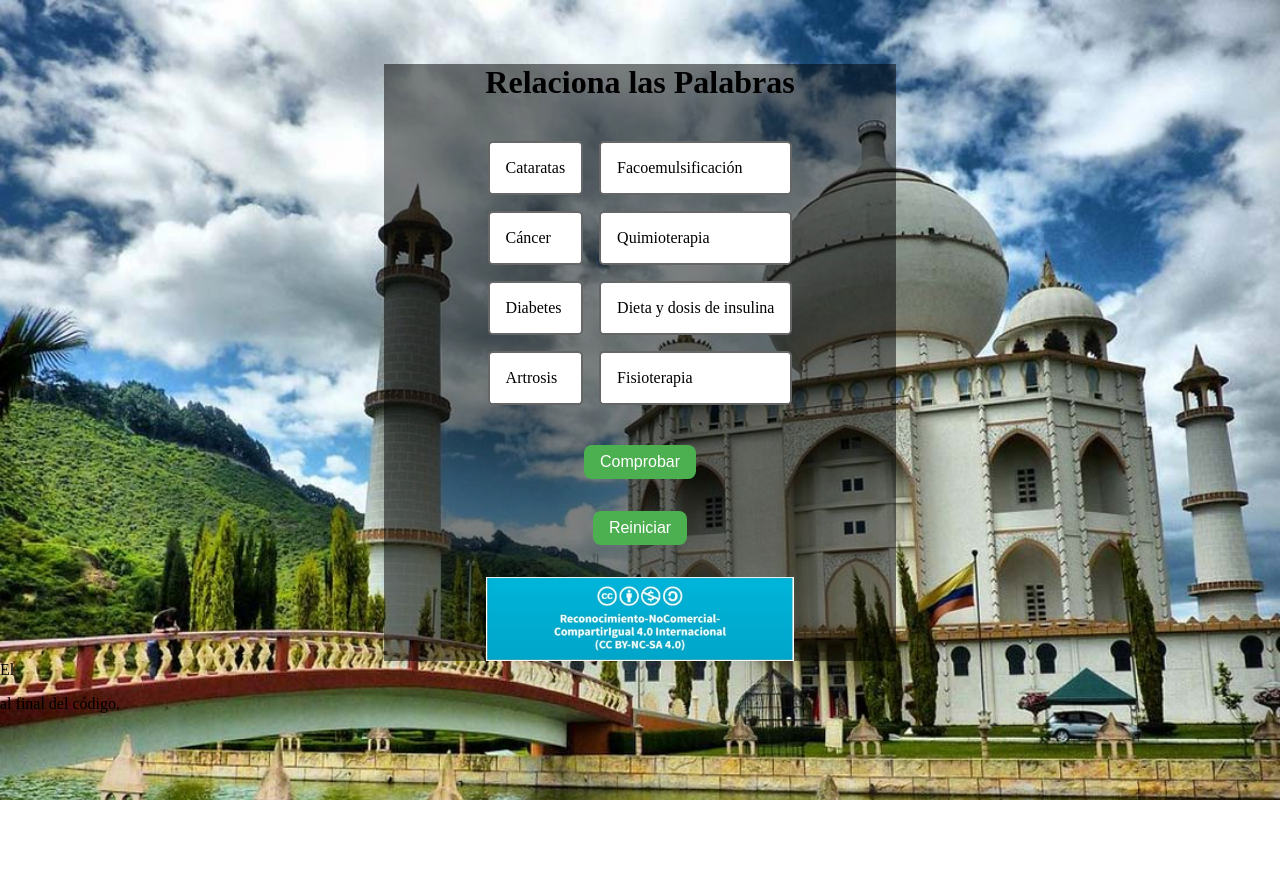
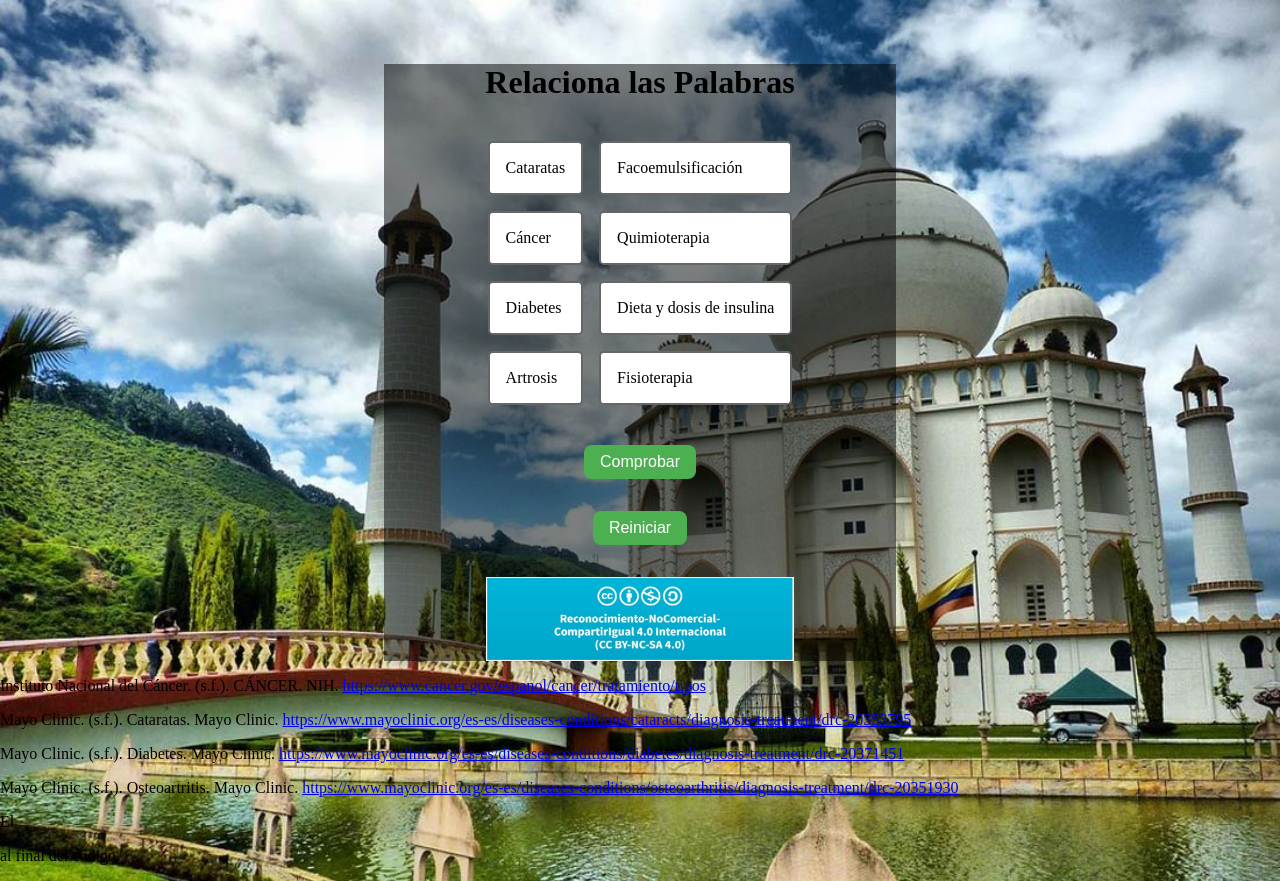
Before and after one commit to Cybert47/JUEGO, a plain HTML site: page index.html in a window 1280 px wide. Before the commit the page ends 800 px from the top, so only its background shows below. Drawn offline with Linux system fonts and the light colour scheme.

Commit message:
Update index.html

```diff
--- a/index.html
+++ b/index.html
@@ -42,6 +42,11 @@ body {
  <img src="creacti c.jpg">
     </div>
     <div class="ok">
+
+      <p class="centered smaller-font">Instituto Nacional del Cáncer. (s.f.). CÁNCER. NIH. <a href="https://www.cancer.gov/espanol/cancer/tratamiento/tipos">https://www.cancer.gov/espanol/cancer/tratamiento/tipos</a></p>
+      <p class="centered smaller-font">Mayo Clinic. (s.f.). Cataratas. Mayo Clinic. <a href="https://www.mayoclinic.org/es-es/diseases-conditions/cataracts/diagnosis-treatment/drc-20353795">https://www.mayoclinic.org/es-es/diseases-conditions/cataracts/diagnosis-treatment/drc-20353795</a></p>
+      <p class="centered smaller-font">Mayo Clinic. (s.f.). Diabetes. Mayo Clinic. <a href="https://www.mayoclinic.org/es-es/diseases-conditions/diabetes/diagnosis-treatment/drc-20371451">https://www.mayoclinic.org/es-es/diseases-conditions/diabetes/diagnosis-treatment/drc-20371451</a></p>
+      <p class="centered smaller-font">Mayo Clinic. (s.f.). Osteoartritis. Mayo Clinic. <a href="https://www.mayoclinic.org/es-es/diseases-conditions/osteoarthritis/diagnosis-treatment/drc-20351930">https://www.mayoclinic.org/es-es/diseases-conditions/osteoarthritis/diagnosis-treatment/drc-20351930</a></p>
 
 
     </div>
```
